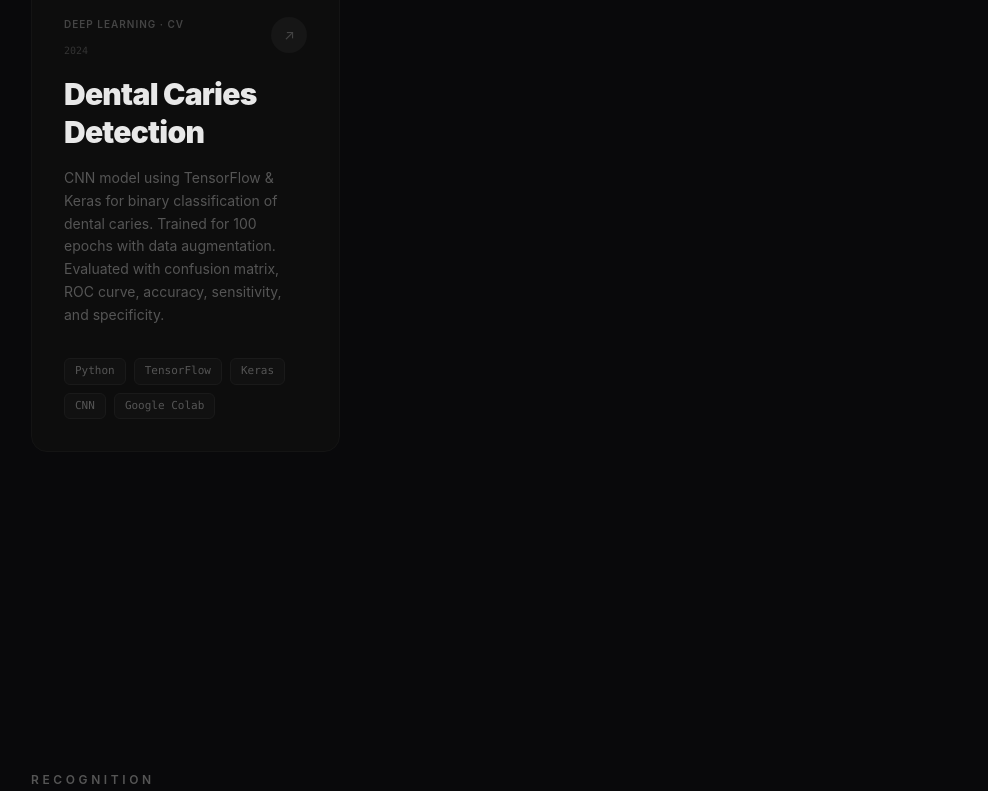
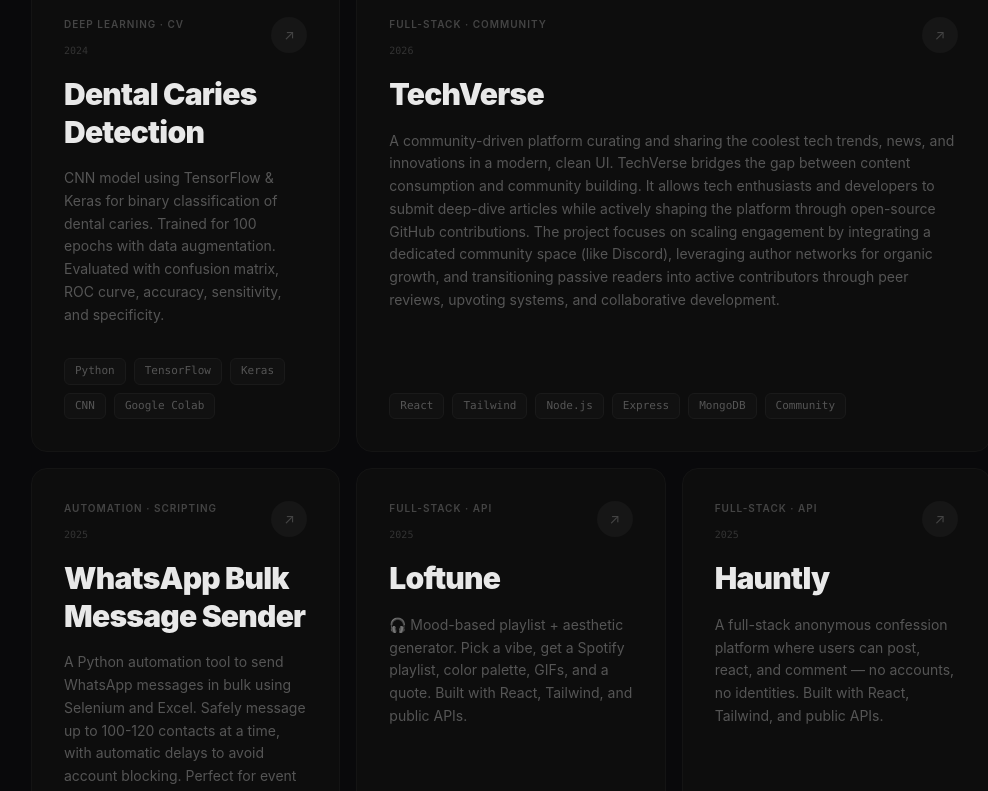
Before and after one commit to Pratyakshgupta887qwert/Pratyakshgupta887qwert.github.io, a React (Vite) app: page / in a window 1280 px wide. Shown: the part 1720-2511 px from the top of the page, without its empty margins (129-1117 px from the left). Built offline with nearby package versions, Linux system fonts and the light colour scheme.

Commit message:
feat: adding projects

```diff
--- a/src/components/Projects.jsx
+++ b/src/components/Projects.jsx
@@ -4,24 +4,24 @@ const PROJECTS = [
   {
     title: "SmartSpend AI",
     category: "Full-Stack · AI",
-    year: "2025",
+    year: "2026",
     description:
       "Intelligent multi-platform expense management utility featuring automated receipt data extraction via Gemini API and conversational insight streams. Built with React web + React Native mobile sharing a single ASP.NET Core backend.",
     tags: ["React", "React Native", "ASP.NET Core", "Gemini API", "Expo"],
     color: "#c8f135",
     size: "large",
-    link: "#",
+    link: "https://github.com/Pratyakshgupta887qwert/SmartSpend.git",
   },
   {
     title: "SyncSphere",
     category: "Backend · Full-Stack",
-    year: "2024",
+    year: "2026",
     description:
       "Global meeting scheduler with accurate UTC normalization, real-time timezone conversion via Luxon, and a scalable REST API architecture. Built with React, C# .NET 8, and MongoDB.",
     tags: ["React", "C# .NET 8", "MongoDB", "REST API", "Luxon"],
     color: "#e8e8e8",
     size: "small",
-    link: "https://github.com/Pratyakshgupta887qwert",
+    link: "https://github.com/Pratyakshgupta887qwert/SyncSphere.git",
   },
   {
     title: "Dental Caries Detection",
@@ -32,7 +32,51 @@ const PROJECTS = [
     tags: ["Python", "TensorFlow", "Keras", "CNN", "Google Colab"],
     color: "#888",
     size: "small",
-    link: "https://github.com/Pratyakshgupta887qwert",
+    link: "https://github.com/Pratyakshgupta887qwert/Deep-learning-AI-ML.git",
+  },
+  {
+    title: "TechVerse",
+    category: "Full-Stack · Community",
+    year: "2026",
+    description:
+      "A community-driven platform curating and sharing the coolest tech trends, news, and innovations in a modern, clean UI. TechVerse bridges the gap between content consumption and community building. It allows tech enthusiasts and developers to submit deep-dive articles while actively shaping the platform through open-source GitHub contributions. The project focuses on scaling engagement by integrating a dedicated community space (like Discord), leveraging author networks for organic growth, and transitioning passive readers into active contributors through peer reviews, upvoting systems, and collaborative development.",
+    tags: ["React", "Tailwind", "Node.js", "Express", "MongoDB", "Community"],
+    color: "#c8f135",
+    size: "large",
+    link: "https://github.com/Pratyakshgupta887qwert/TechVerse.git",
+  },
+  {
+    title: "WhatsApp Bulk Message Sender",
+    category: "Automation · Scripting",
+    year: "2025",
+    description:
+      "A Python automation tool to send WhatsApp messages in bulk using Selenium and Excel. Safely message up to 100-120 contacts at a time, with automatic delays to avoid account blocking. Perfect for event organizers, businesses, and teams managing large contact lists.",
+    tags: ["Python", "Selenium", "Excel", "Automation", "WhatsApp"],
+    color: "#888",
+    size: "small",
+    link: "https://github.com/Pratyakshgupta887qwert/Whatsapp-bulk-messenger.git",
+  },
+  {
+    title: "Loftune",
+    category: "Full-Stack · API",
+    year: "2025",
+    description:
+      "🎧 Mood-based playlist + aesthetic generator. Pick a vibe, get a Spotify playlist, color palette, GIFs, and a quote. Built with React, Tailwind, and public APIs.",
+    tags: ["React", "Tailwind", "Spotify API", "Giphy API", "Quotes API"],
+    color: "#888",
+    size: "small",
+    link: "https://github.com/Pratyakshgupta887qwert/Loftune.git",
+  },
+  {
+    title: "Hauntly",
+    category: "Full-Stack · API",
+    year: "2025",
+    description:
+      "A full-stack anonymous confession platform where users can post, react, and comment — no accounts, no identities. Built with React, Tailwind, and public APIs.",
+    tags: ["React", "Tailwind", "Express", "MongoDB", "REST API"],
+    color: "#888",
+    size: "small",
+    link: "https://github.com/Pratyakshgupta887qwert/Hauntly-confessionsWall.git",
   },
 ];
 
```
